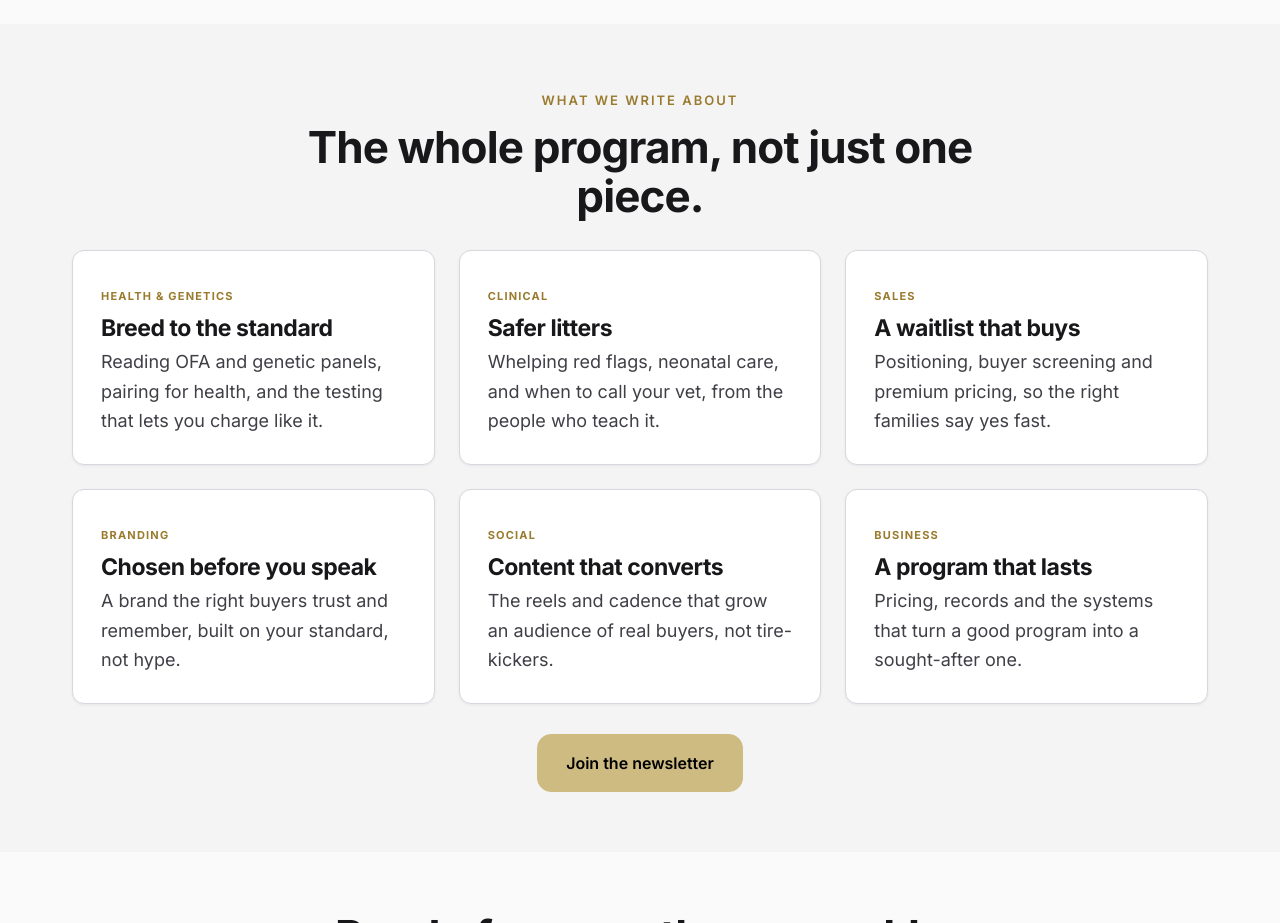
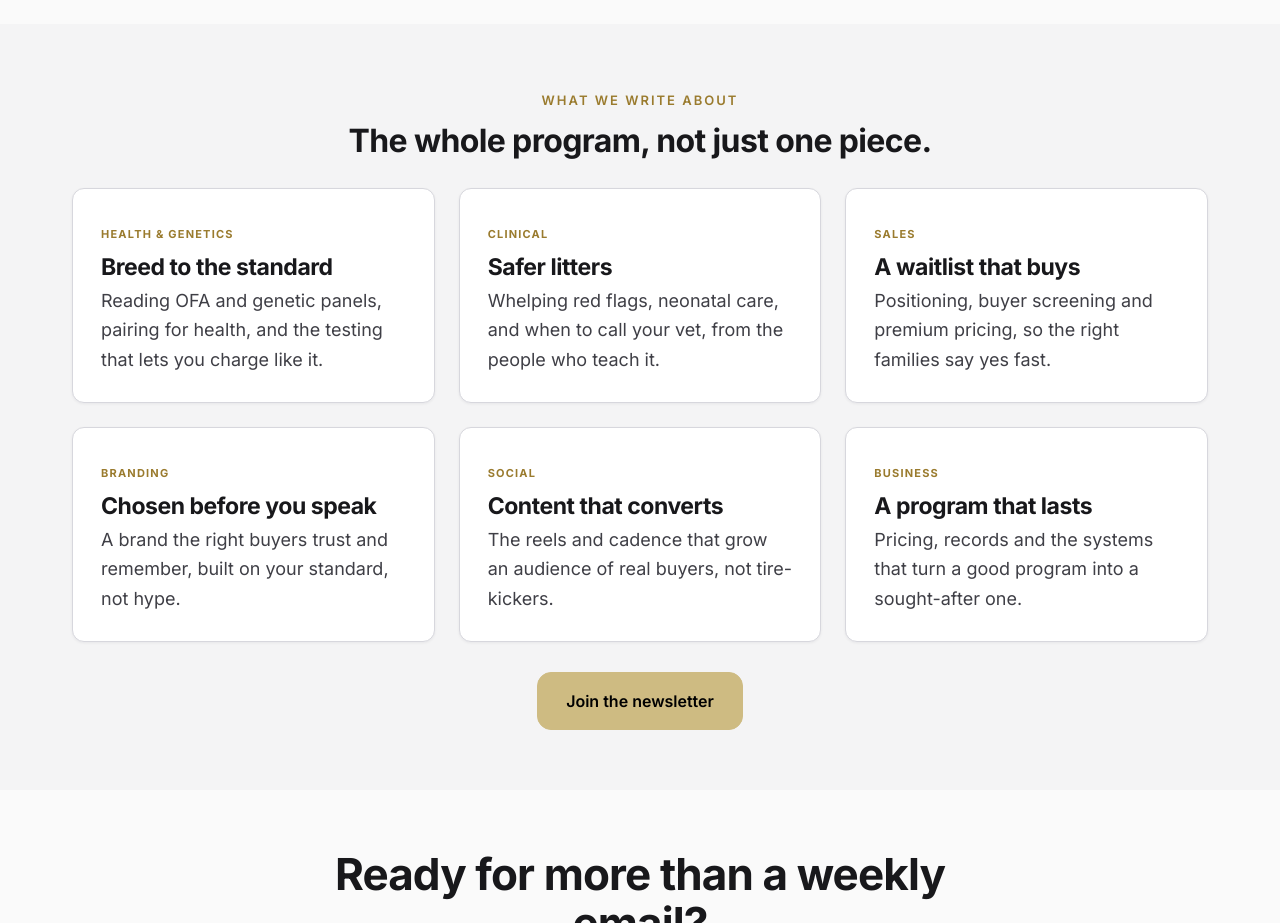
Before and after one commit to Breedwise/Breedwise, a plain HTML site: page academy/resources.html in a window 1280 px wide. Shown: the part 900-1823 px from the top of the page. Drawn offline with Linux system fonts and the light colour scheme.

Commit message:
Academy newsletter: 'The whole program, not just one piece.' to one line
Co-Authored-By: Claude Opus 4.8 <noreply@anthropic.com>

```diff
--- a/academy/resources.html
+++ b/academy/resources.html
@@ -108,7 +108,7 @@
   <div class="wrap">
     <div style="text-align:center;max-width:700px;margin:0 auto">
       <span class="eyebrow">What we write about</span>
-      <h2 style="margin:10px 0 0">The whole program, not just one piece.</h2>
+      <h2 style="margin:10px 0 0;font-size:clamp(22px,3vw,32px)">The whole program, not just one piece.</h2>
     </div>
     <div class="grid-3" style="margin-top:30px">
       <div class="card"><span class="topic">Health &amp; genetics</span><h3 style="margin:8px 0 6px">Breed to the standard</h3><p>Reading OFA and genetic panels, pairing for health, and the testing that lets you charge like it.</p></div>
```
